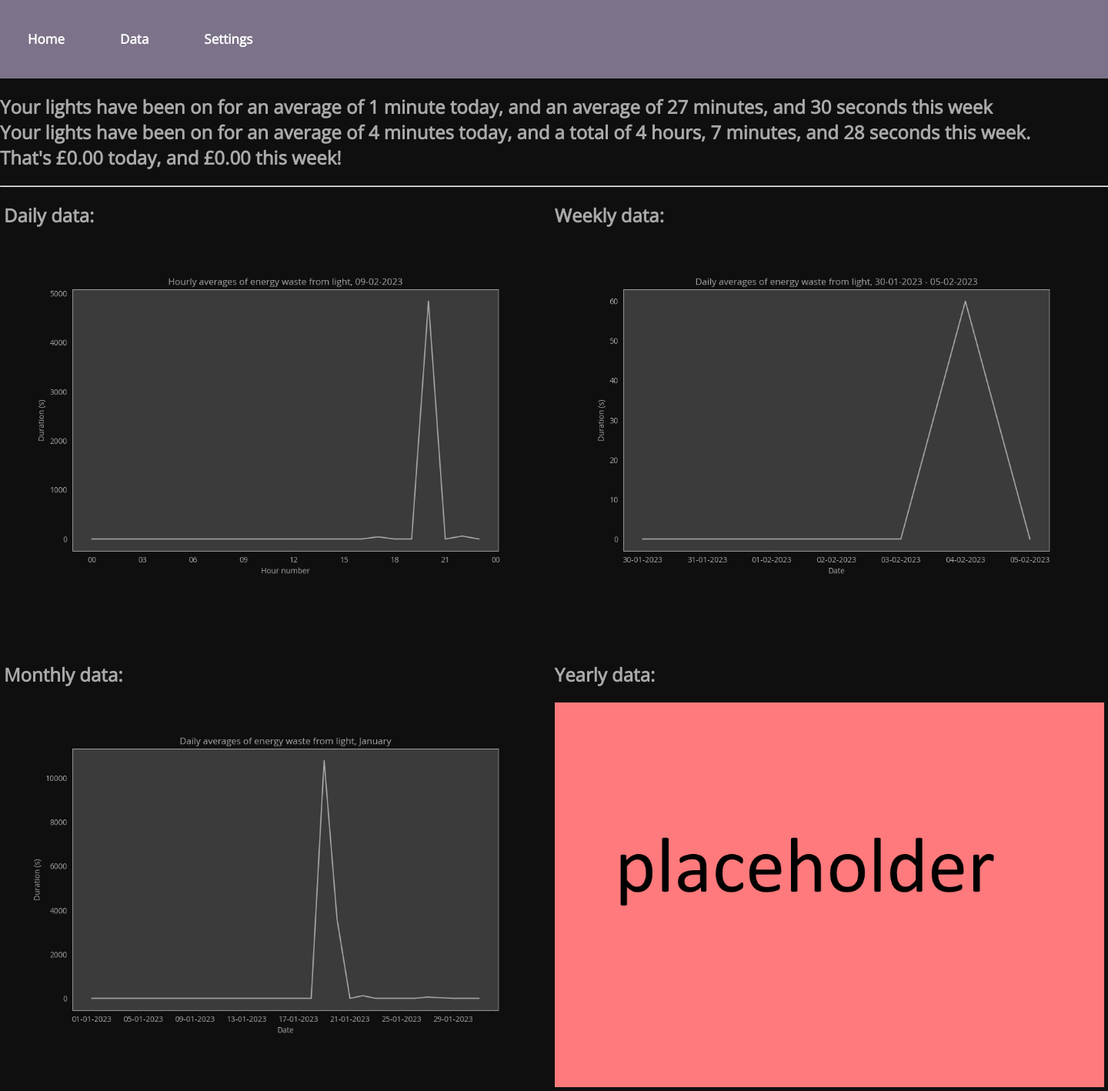
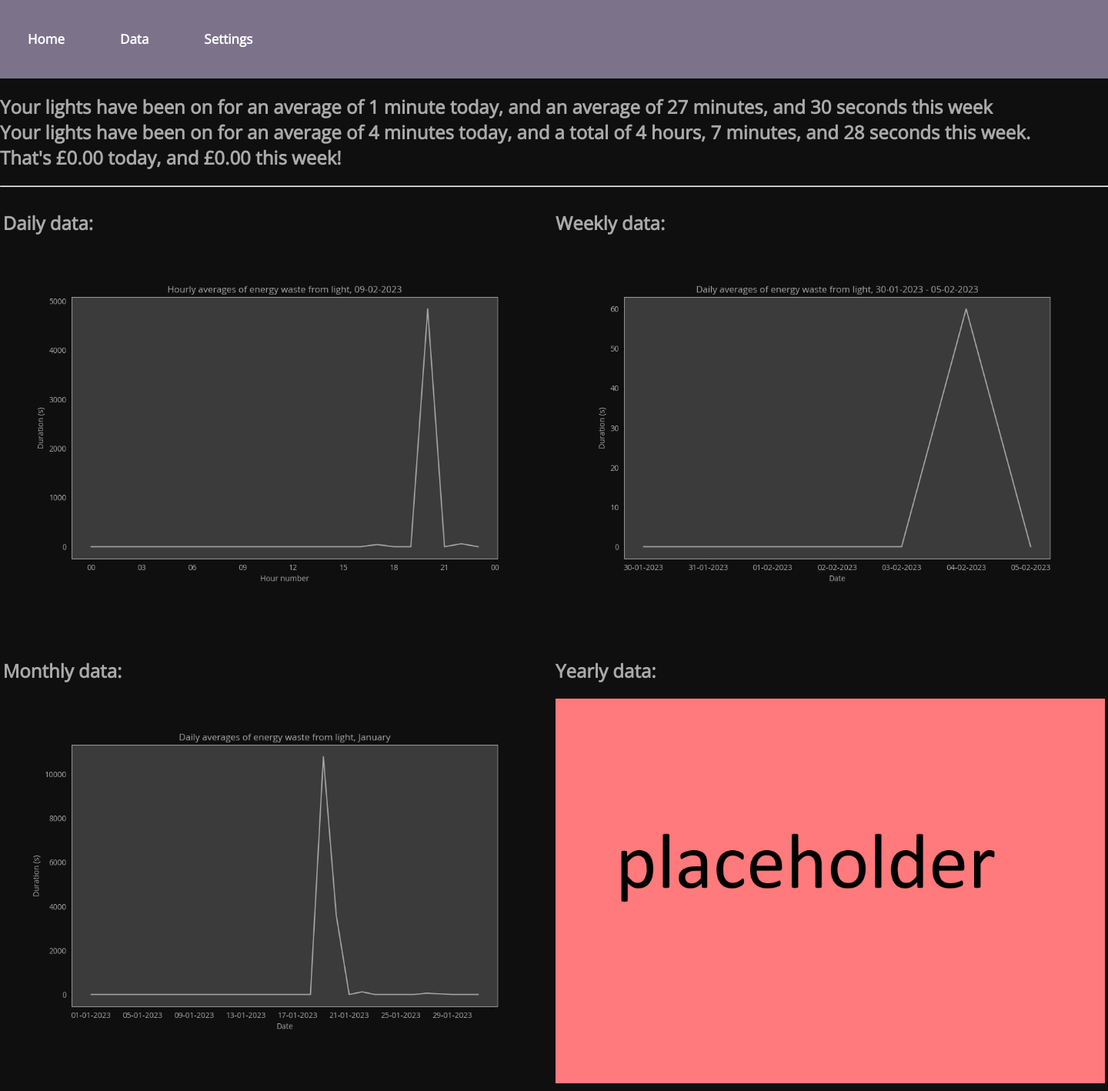
Before and after one commit to kinghos/Filament, a Django app: page /filament/ in a window 1440 px wide. Shown: the whole page at 77% size. Run offline with Django 4.2, Linux system fonts and the light colour scheme; data comes from the database, SQL or seed files in the repository; data that the repository does not hold is empty.

Commit message:
tidied up home page

```diff
--- a/Filament/light_monitoring/static/light_monitoring/style.css
+++ b/Filament/light_monitoring/static/light_monitoring/style.css
@@ -17,32 +17,7 @@ body {
 }
 
 .graphbox {
-    position: relative;
-    top: 580px;
-}
-
-.topleft {
-    position: absolute;
-    right: 5px;
-    bottom: 10px;
-}
-
-.topright {
-    position: absolute;
-    left: 5px;
-    bottom: 10px;
-}
-
-.bottomleft {
-    position: absolute;
-    right: 5px;
-    top: 10px;
-}
-
-.bottomright {
-    position: absolute;
-    left: 5px;
-    top: 10px;
+    margin: auto;
 }
 
 .topnav {
--- a/Filament/light_monitoring/templates/light_monitoring/filament.html
+++ b/Filament/light_monitoring/templates/light_monitoring/filament.html
@@ -7,14 +7,14 @@
 
 {%block body%}
 
-    <section>
+
     <h2>Your lights have been on for an average of {{dailyAvg}} today, and an average of {{weeklyAvg}} this week<br>
     Your lights have been on for an average of {{dayTot}} today, and a total of {{weekTot}} this week. <br>
     That's £{{dailyCosts}} today, and £{{weeklyCosts}} this week!
     </h2>
 
     <hr>
-
+<!--
     <div class="graphbox">
 
         {%load static%}
@@ -38,8 +38,31 @@
             <img src="{% static 'graphs/monthAvgGraph.png' %}" height=500>
         </div>
 
-        </div>
-    </section>
+    </div> -->
+    {%load static%}
+    <table class="graphbox">
+        <tr>
+            <td>
+                <h2>Daily data:</h2>
+                <img src="{% static 'graphs/dayAvgGraph.png' %}" height=500>
+            </td>
+            <td>
+                <h2>Weekly data:</h2>
+                <img src="{% static 'graphs/weekAvgGraph.png' %}" height=500>
+            </td>
+        </tr>
+        <tr>
+            <td>
+                <h2>Monthly data:</h2>
+                <img src="{% static 'graphs/monthAvgGraph.png' %}" height=500>
+            </td>
+            <td>
+                <h2>Yearly data:</h2>
+                <img src="{% static 'graphs/yearAvgGraph.png' %}" height=500>
+            </td>
+        </tr>
+    </table>
+
 
 
 
```
Lines whose indentation alone changed are shown as unchanged.
